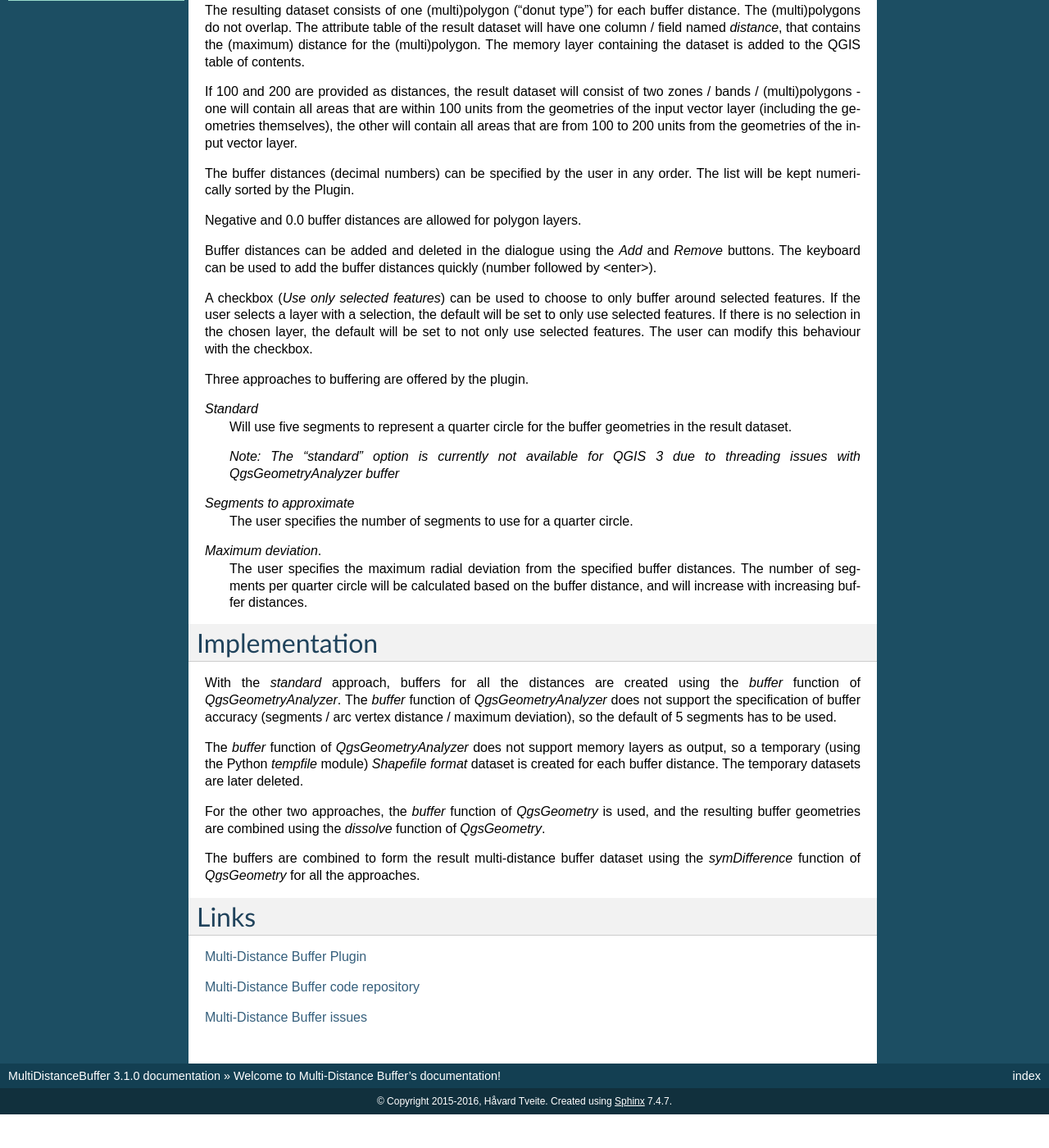
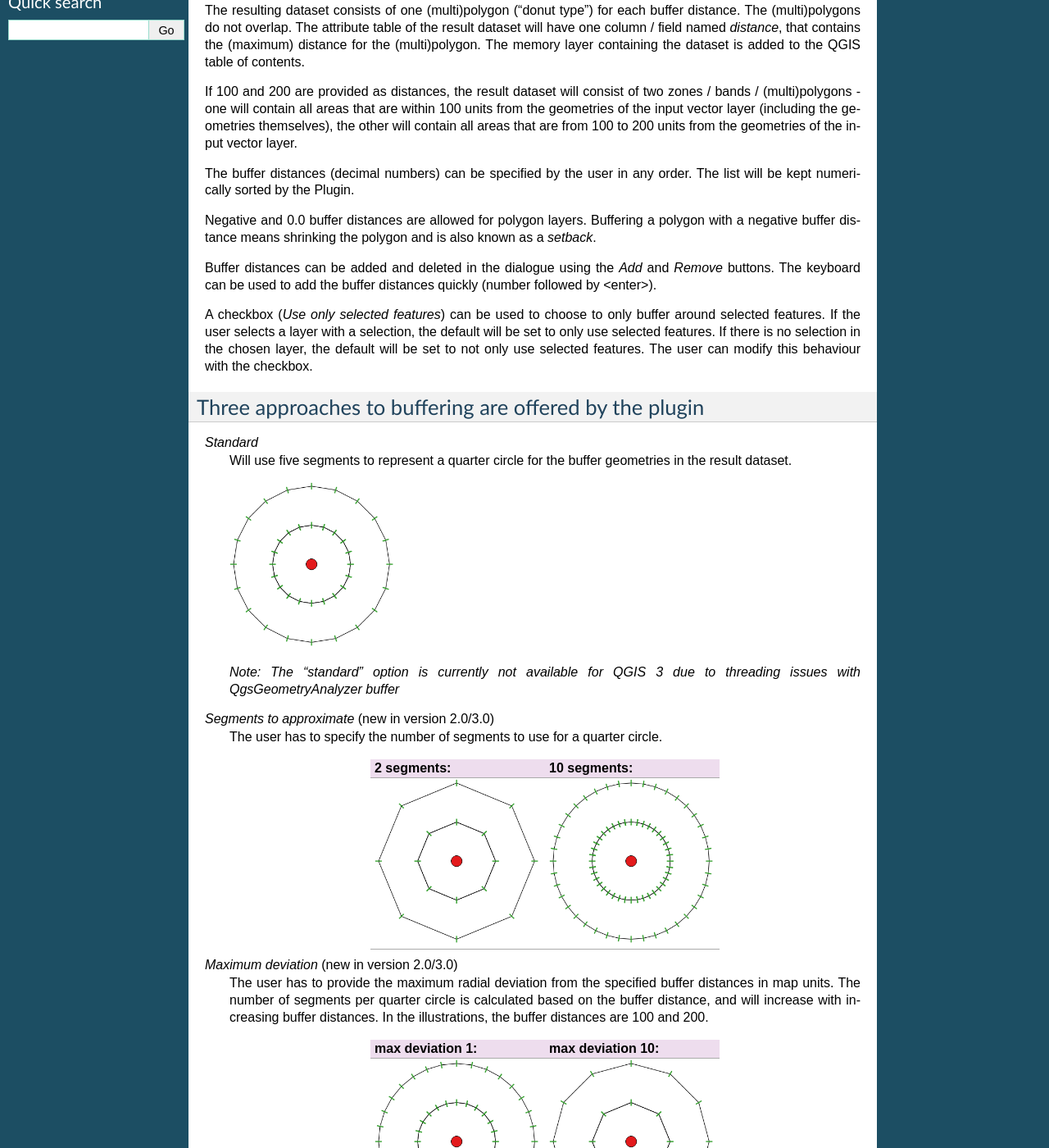
Before and after one commit to havatv/qgismultidistancebufferplugin, a Sphinx documentation site: the page built from help/source/index.rst, in a window 1280 px wide and 1400 px high, scrolled down 282 px. Shown: the whole window at 82% size. Built offline with Sphinx 7.4.7, drawn with Linux system fonts in a browser that asks for light colours; formulas are drawn with MathJax 3; before the commit the page ends 1641 px from its top, so only the background shows below that; some of the changed text lies outside the part shown.

Commit message:
Adding illustrations to the documentation

```diff
--- a/help/source/index.rst
+++ b/help/source/index.rst
@@ -41,6 +41,8 @@ in any order.
 The list will be kept numerically sorted by the Plugin.
 
 Negative and 0.0 buffer distances are allowed for polygon layers.
+Buffering a polygon with a negative buffer distance means shrinking
+the polygon and is also known as a *setback*.
 
 Buffer distances can be added and deleted in the dialogue using the
 *Add* and *Remove* buttons.
@@ -55,25 +57,56 @@ If there is no selection in the chosen layer, the default will be
 set to not only use selected features.
 The user can modify this behaviour with the checkbox.
 
-Three approaches to buffering are offered by the plugin.
+Three approaches to buffering are offered by the plugin
+-------------------------------------------------------
 
 *Standard*
   Will use five segments to represent a quarter circle
   for the buffer geometries in the result dataset.
 
+  .. image:: illustrations/standard.png
+   :width: 200
+
   *Note: The "standard" option is currently not available for QGIS 3
   due to threading issues with QgsGeometryAnalyzer buffer*
 
-*Segments to approximate*
-  The user specifies the number of
-  segments to use for a quarter circle.
+*Segments to approximate* (new in version 2.0/3.0)
+  The user has to specify the number of segments to use for a quarter
+  circle.
 
-*Maximum deviation*.
-  The user specifies the maximum radial
-  deviation from the specified buffer distances.
-  The number of segments per quarter circle will be calculated
+  .. |seg2| image:: illustrations/segments2.png
+   :width: 200
+   :align: middle
+  .. |seg10| image:: illustrations/segments10.png
+   :width: 200
+   :align: top
+
+  +-------------+--------------+
+  | 2 segments: | 10 segments: |
+  +=============+==============+
+  | |seg2|      | |seg10|      |
+  +-------------+--------------+
+
+*Maximum deviation* (new in version 2.0/3.0)
+  The user has to provide the maximum radial deviation from the
+  specified buffer distances in map units.
+  The number of segments per quarter circle is calculated
   based on the buffer distance, and will increase with increasing
   buffer distances.
+  In the illustrations, the buffer distances are 100 and 200.
+
+  .. |dev1| image:: illustrations/deviation1.png
+   :width: 200
+   :align: middle
+  .. |dev10| image:: illustrations/deviation10.png
+   :width: 200
+   :align: top
+
+  +------------------+-------------------+
+  | max deviation 1: | max deviation 10: |
+  +==================+===================+
+  | |dev1|           | |dev10|           |
+  +------------------+-------------------+
 
 Implementation
 ==================
@@ -90,9 +123,10 @@ support memory layers as output, so a temporary (using the Python
 buffer distance.
 The temporary datasets are later deleted.
 
-For the other two approaches, the *buffer* function of *QgsGeometry*
-is used, and the resulting buffer geometries are combined using the
-*dissolve* function of *QgsGeometry*.
+For the other two approaches (added in verion 2.0/3.0), the *buffer*
+function of *QgsGeometry* is used, and the resulting buffer
+geometries are combined using the *dissolve* function of
+*QgsGeometry*.
 
 The buffers are combined to form the result multi-distance buffer
 dataset using the *symDifference* function of *QgsGeometry* for
```
Also changed, not shown: help/source/illustrations/deviation1.png (added), help/source/illustrations/deviation10.png (added), help/source/illustrations/segments10.png (added), help/source/illustrations/segments2.png (added), help/source/illustrations/standard.png (added).
